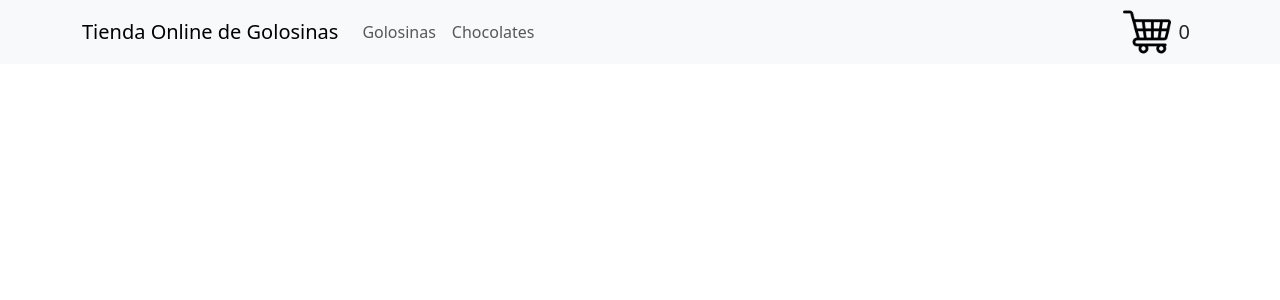
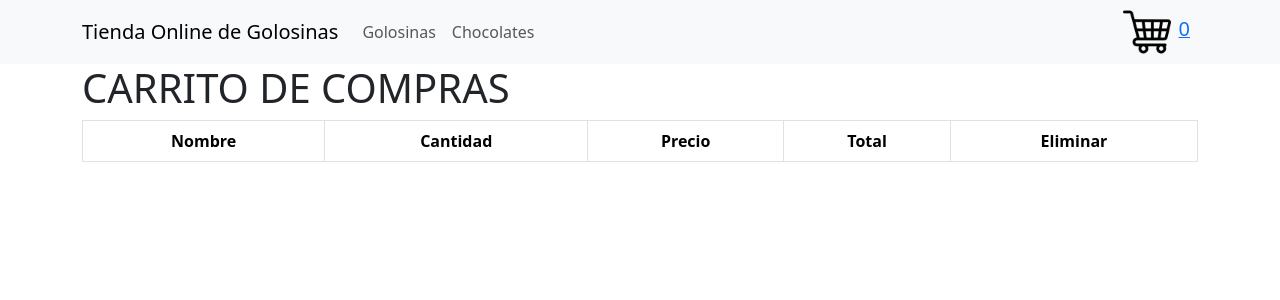
Before and after one commit to NicolasOrciuolo/curso-react, a React (Create React App) app: page /cart in a window 1280 px wide. Shown: the top 300 px of the page. Built offline with nearby package versions, Linux system fonts and the light colour scheme.

Commit message:
Se crea el componente Cart

```diff
--- a/src/App.js
+++ b/src/App.js
@@ -2,8 +2,9 @@ import { BrowserRouter, Routes, Route } from 'react-router-dom';
 import { ItemListContainer } from './components/ItemListContainer';
 import { ItemDetailContainer } from './components/ItemDetailContainer';
 import { NavBar } from './components/NavBar';
+import { CartProvider } from './contexts/CartContext';
+import { Cart } from './components/Cart';
 import './App.css';
-import { CartProvider } from './contexts/CartContext';
 
 function App() {
    return (
@@ -14,6 +15,7 @@ function App() {
                <Route path="/" element={<ItemListContainer greeting="Bienvenidos a la tienda!" />} />
                <Route path="/category/:id" element={<ItemListContainer greeting="Categorías" />} />
                <Route path="/item/:id" element={<ItemDetailContainer />} />
+               <Route path="/cart" element={<Cart />} />
             </Routes>
          </BrowserRouter>
       </CartProvider>
--- /dev/null
+++ b/src/components/Cart.jsx
@@ -0,0 +1,40 @@
+import Container from 'react-bootstrap/Container';
+import Table from 'react-bootstrap/Table';
+import { CartContext } from '../contexts/CartContext';
+import { useContext } from 'react';
+import { ItemList } from './ItemList';
+
+export const Cart = () => {
+   const { items } = useContext(CartContext)
+
+
+   return (
+      <>
+         <Container>
+            <h1>CARRITO DE COMPRAS</h1>
+            <Table striped bordered hover>
+               <thead>
+                  <tr class="text-center">
+                     <th>Nombre</th>
+                     <th>Cantidad</th>
+                     <th>Precio</th>
+                     <th>Total</th>
+                     <th>Eliminar</th>
+                  </tr>
+               </thead>
+               <tbody class="text-center">
+                  {items.map(item => (
+                     <tr key={item.id}>
+                        <td>{item.name}</td>
+                        <td>{item.quantity}</td>
+                        <td>$ {item.price}</td>
+                        <td>$ {item.price}*{item.quantity}</td>
+                     </tr>
+                  ))}
+               </tbody>
+
+            </Table>
+         </Container>
+      </>
+   )
+}
--- a/src/components/CartWidget.jsx
+++ b/src/components/CartWidget.jsx
@@ -2,13 +2,14 @@ import cart from '../assets/carrito.png';
 import '../App.css';
 import { useContext } from 'react';
 import { CartContext } from '../contexts/CartContext';
+import { Link } from 'react-router-dom';
 
 export const CartWidget = () => {
    const {totalWidget} = useContext(CartContext)
    return (
-      <>
+      <Link to="/cart">
          <img src={cart} alt="Carrito" />
          <span class="p-2 fs-5" >{totalWidget}</span>
-      </>
+      </Link>
    )
 }
--- a/src/components/ItemList.jsx
+++ b/src/components/ItemList.jsx
@@ -1,8 +1,6 @@
 import { Item } from "./Item"
 
-
 export const ItemList = ({ products }) =>
-
    products.map((product) =>
       <Item key={product.id} product={product} />
    )
--- a/src/components/NavBar.jsx
+++ b/src/components/NavBar.jsx
@@ -2,16 +2,17 @@ import Container from 'react-bootstrap/Container';
 import Nav from 'react-bootstrap/Nav';
 import Navbar from 'react-bootstrap/Navbar';
 import { CartWidget } from './CartWidget';
+import { NavLink } from 'react-router-dom';
 
 export const NavBar = () => (
-   <Navbar expand="lg" className="bg-body-tertiary" fixed="top">
+   <Navbar expand="lg" className="bg-body-tertiary" sticky="top">
       <Container>
          <Navbar.Brand href="/">Tienda Online de Golosinas</Navbar.Brand>
          <Navbar.Toggle aria-controls="basic-navbar-nav" />
          <Navbar.Collapse id="basic-navbar-nav">
             <Nav className="me-auto">
-               <Nav.Link href="/category/Golosinas">Golosinas</Nav.Link>
-               <Nav.Link href="/category/Chocolates">Chocolates</Nav.Link>
+               <Nav.Link as={NavLink} to="/category/Golosinas">Golosinas</Nav.Link>
+               <Nav.Link as={NavLink} to="/category/Chocolates">Chocolates</Nav.Link>
             </Nav>
          </Navbar.Collapse>
          <CartWidget />
--- a/src/contexts/CartContext.jsx
+++ b/src/contexts/CartContext.jsx
@@ -19,7 +19,7 @@ export const CartProvider = ({ children }) => {
    }
 
    return (
-      <CartContext.Provider value={{ addItem, removeItem, clear, totalWidget }}>
+      <CartContext.Provider value={{ items, addItem, removeItem, clear, totalWidget }}>
          {children}
       </CartContext.Provider>
    )
```
